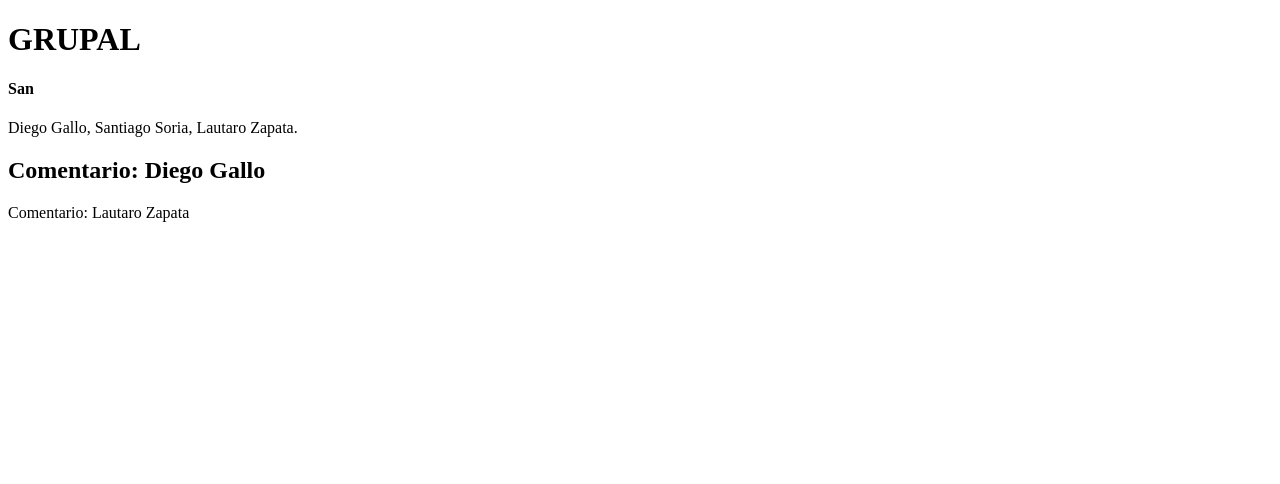
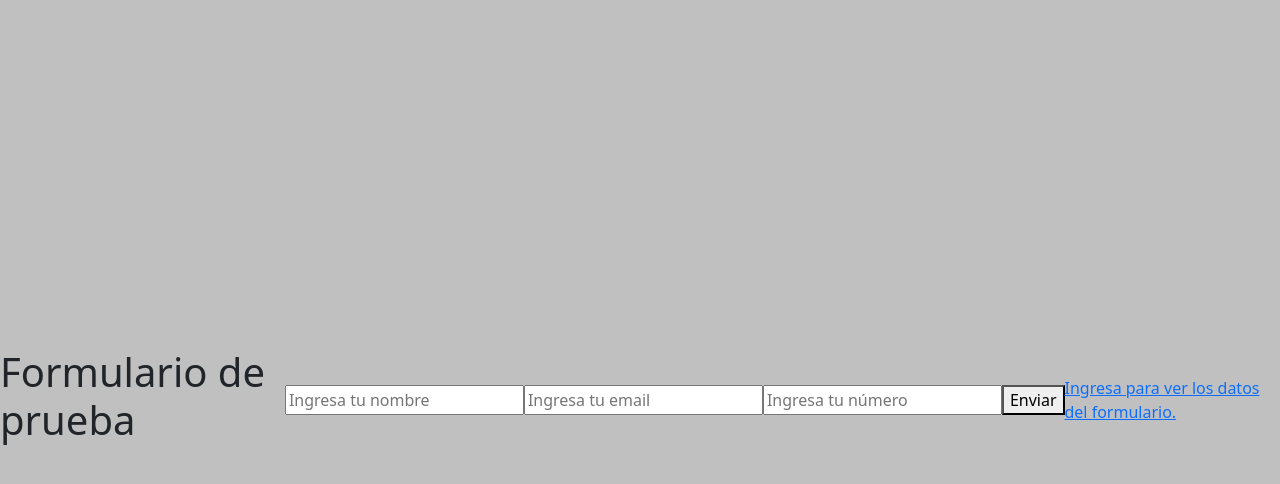
Before and after one commit to LautaroZapata/Entrega-Grupal-4-8-2022, a plain HTML site: page index.html in a window 1280 px wide. Drawn offline with nearby package versions, Linux system fonts and the light colour scheme.

Commit message:
add css,js

```diff
--- a/index.html
+++ b/index.html
@@ -4,13 +4,32 @@
     <meta charset="UTF-8">
     <meta http-equiv="X-UA-Compatible" content="IE=edge">
     <meta name="viewport" content="width=device-width, initial-scale=1.0">
-    <title>Document</title>
+    <title>ENTREGA GRUPAL</title>
+    <!-- CSS only -->
+
+    <link rel="stylesheet" href="style.css">
+    <link href="https://cdn.jsdelivr.net/npm/bootstrap@5.2.0/dist/css/bootstrap.min.css" rel="stylesheet" integrity="sha384-gH2yIJqKdNHPEq0n4Mqa/HGKIhSkIHeL5AyhkYV8i59U5AR6csBvApHHNl/vI1Bx" crossorigin="anonymous">
+
 </head>
 <body>
-    <h1>GRUPAL</h1>
-    <h4>San</h4>
-    <p>Diego Gallo, Santiago Soria, Lautaro Zapata.</p>
-    <h2>Comentario: Diego Gallo</h2>
-    <p>Comentario: Lautaro Zapata</p>
+    <div class="divlabel d-flex justify-content-center align-items-center">
+        <h1>Formulario de prueba</h1>
+
+        <label for="name">
+            <input type="text" name="name" id="name" placeholder="Ingresa tu nombre">
+        </label>
+        <label for="mail">
+            <input type="email" name="mail" id="mail" placeholder="Ingresa tu email">
+        </label>
+        <label for="phone">
+            <input type="number" name="phone" id="phone" placeholder="Ingresa tu número">
+        </label>
+        <button type="submit" id="enviar">Enviar</button>
+
+        <a href="https://crudcrud.com/api/ed1ee763fc9e43e5bb4a5211bb714b37/grupal" target="_blank">Ingresa para ver los datos del formulario.</a>
+
+    </div>
+    <!-- JavaScript Bundle with Popper -->
+    <script src="https://cdn.jsdelivr.net/npm/bootstrap@5.2.0/dist/js/bootstrap.bundle.min.js" integrity="sha384-A3rJD856KowSb7dwlZdYEkO39Gagi7vIsF0jrRAoQmDKKtQBHUuLZ9AsSv4jD4Xa" crossorigin="anonymous"></script>
 </body>
 </html>
--- /dev/null
+++ b/style.css
@@ -0,0 +1,4 @@
+.divlabel {
+    background-color: rgb(192, 192, 192);
+    height: 100vh;
+}
```
Also changed, not shown: main.js (added, +29 -0 lines).
